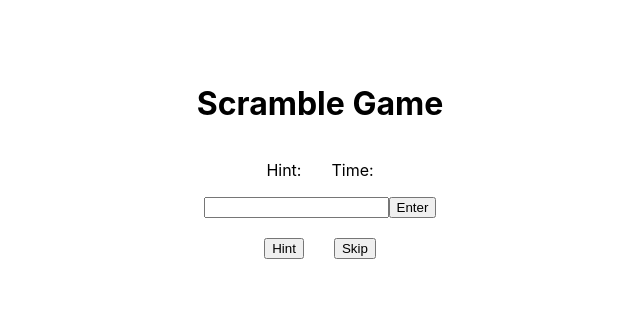
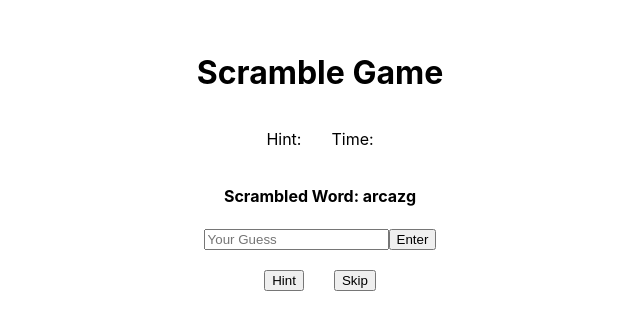
Before and after one commit to IsaacToluwani/word-scramble-game, a React (Create React App) app: page / in a window 1280 px wide. Shown: the part 159-488 px from the top of the page, without its empty margins (320-960 px from the left). Built offline with nearby package versions, Linux system fonts and the light colour scheme.

Commit message:
display scrambled word

```diff
--- a/src/Components/ScrambleGame/ScrambleGame.jsx
+++ b/src/Components/ScrambleGame/ScrambleGame.jsx
@@ -1,13 +1,23 @@
-import React from 'react';
+import React, { useEffect, useState } from 'react';
 import './ScrambleGame.css';
 
 const wordList = ['grazac', 'abeokuta', 'java', 'ogun', 'css'];
 
 function ScrambleGame() {
   const shuffleWord = (word) => {
-    return word.split('').sort(() => Math.random() - 0.5).join('');
+    return word
+      .split('')
+      .sort(() => Math.random() - 0.5)
+      .join('');
   };
   console.log('shuffle', shuffleWord(wordList[0]));
+
+  // State Management
+  const [shuffledWord, setShuffledWord] = useState(shuffleWord(wordList[0]));
+
+  useEffect(() => {
+    setShuffledWord(shuffleWord(wordList[0]));
+  }, []);
 
   return (
     <main className='scramble'>
@@ -17,8 +27,9 @@ function ScrambleGame() {
           <p>Hint:</p>
           <p>Time:</p>
         </div>
+        <h4>Scrambled Word: {shuffledWord}</h4>
         <div className='content-input'>
-          <input type='text' />
+          <input type='text' placeholder='Your Guess' />
           <button>Enter </button>
         </div>
         <div className='content-buttons'>
```
